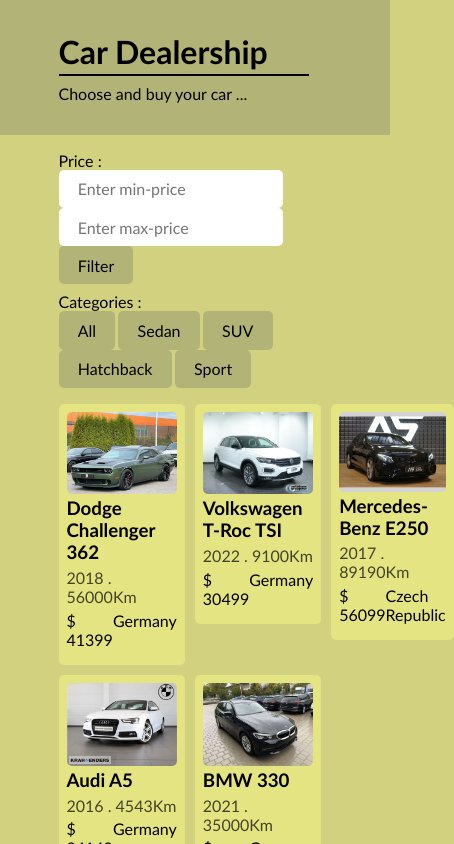
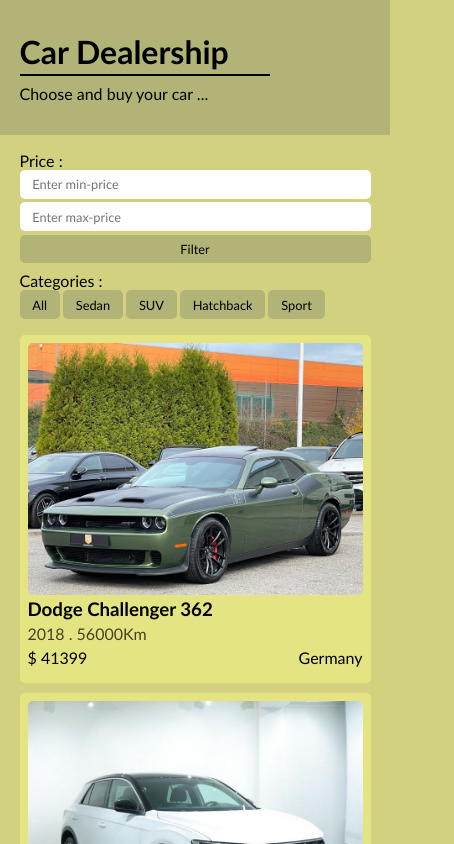
Before and after one commit to mahdl-karami/njs-car-dealership, a Next.js app: page / in a window 390 px wide. Shown: the top 844 px of the page, 454 px wide, since content can reach past the window. Built offline with nearby package versions, Linux system fonts and the light colour scheme.

Commit message:
responsive done

```diff
--- a/src/styles/filtering.module.css
+++ b/src/styles/filtering.module.css
@@ -25,3 +25,26 @@
   margin-right: 0.2rem;
   outline: none;
 }
+
+/*! responsive */
+@media only screen and (max-width: 550px) {
+  .price {
+    display: flex;
+    flex-direction: column;
+    margin-bottom: 0.5rem;
+  }
+  .price input {
+    margin: 0 0 0.23rem;
+  }
+  .filtering button {
+    font-size: 0.8em;
+    padding: 0.4rem 0.8rem;
+  }
+  .price input {
+    font-size: 0.8em;
+    padding: 0.4rem 0.8rem;
+  }
+  .price button{
+    margin: 0;
+  }
+}
--- a/src/styles/globals.css
+++ b/src/styles/globals.css
@@ -23,7 +23,7 @@
   }
 }
 .wrapper {
-  width: 70%;
+  width: clamp(1px, 90%, 1200px);
   margin: auto;
 }
 .grid {
@@ -63,3 +63,25 @@
   appearance: textfield;
 }
 /* End Remove Arrows/Spinners */
+
+/*! responsive */
+@media only screen and (max-width: 750px) {
+  .wrapper {
+    .grid {
+      grid-template-columns: 1fr 1fr;
+      grid-template-areas:
+        ". ."
+        ". .";
+    }
+  }
+}
+@media only screen and (max-width: 550px) {
+  .wrapper {
+    .grid {
+      grid-template-columns: 1fr;
+      grid-template-areas:
+        "."
+        ".";
+    }
+  }
+}
```
